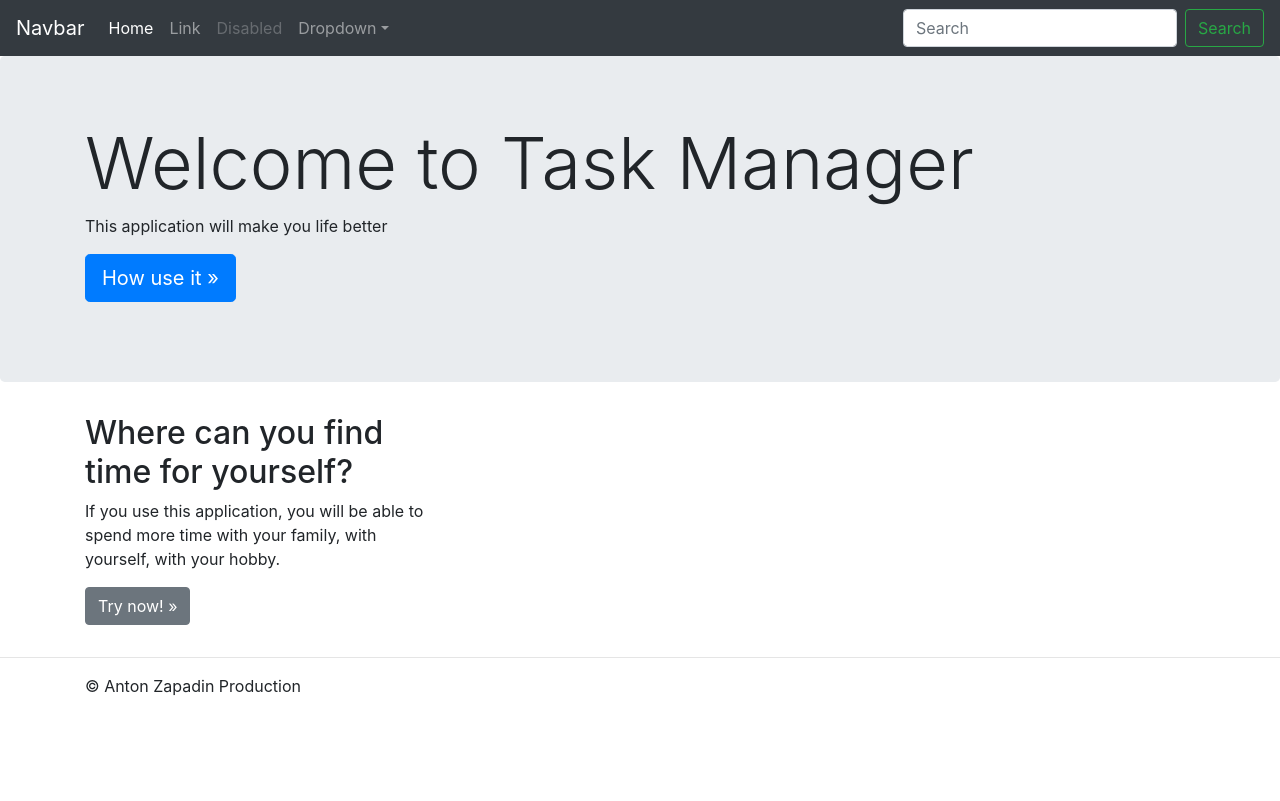
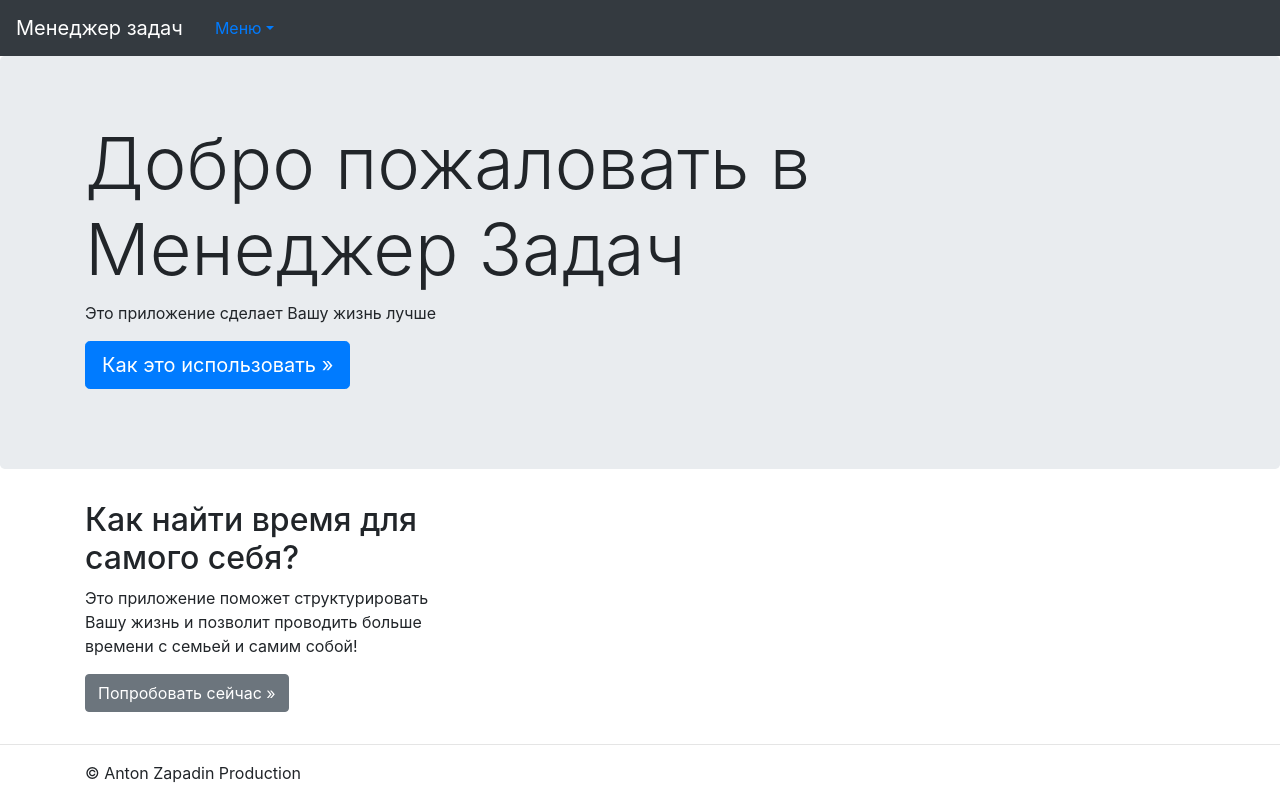
Before and after one commit to sicrit1/Task-Manager, a Django app: page / in a window 1280 px wide. Before the commit the page ends 696 px from the top, so only its background shows below. Run offline with Django 4.2, Linux system fonts and the light colour scheme; some libraries are stand-ins or nearby versions.

Commit message:
second step

```diff
--- a/task_manager/urls.py
+++ b/task_manager/urls.py
@@ -3,5 +3,4 @@ from . import views
 
 urlpatterns = [
         path('', views.IndexView.as_view()),
-        path('love/', views.LoveIt.as_view()),
 ]
--- a/task_manager/views.py
+++ b/task_manager/views.py
@@ -6,10 +6,3 @@ class IndexView(View):
 
     def get(self, request, *args, **kwargs):
         return render(request, 'index.html')
-
-class LoveIt(View):
-
-    def get(self, request, *args, **kwargs):
-        response = HttpResponse()
-        response.write("<p><strong><BLOCKQUOTE><font size='20' color= 'FF0000'>Солнышко, я тебя люблю!!</BLOCKQUOTE></strong></p>")
-        return response
--- a/templates/index.html
+++ b/templates/index.html
@@ -1,3 +1,5 @@
+{% load i18n %}
+
 <!doctype html>
 <html lang="en">
 <head>
@@ -6,7 +8,7 @@
   <meta name="description" content="">
   <meta name="author" content="Mark Otto, Jacob Thornton, and Bootstrap contributors">
   <meta name="generator" content="Jekyll v4.1.1">
-  <title>Task Manager</title>
+  <title>{% trans "Менеджер задач" %}</title>
 
   <link rel="canonical" href="https://getbootstrap.com/docs/4.5/examples/jumbotron/">
 
@@ -34,63 +36,39 @@
 </head>
 <body>
 <nav class="navbar navbar-expand-md navbar-dark fixed-top bg-dark">
-  <a class="navbar-brand" href="#">Navbar</a>
-  <button class="navbar-toggler" type="button" data-toggle="collapse" data-target="#navbarsExampleDefault" aria-controls="navbarsExampleDefault" aria-expanded="false" aria-label="Toggle navigation">
-    <span class="navbar-toggler-icon"></span>
-  </button>
-
+  <a class="navbar-brand" href="/">{% trans "Менеджер задач" %}</a>
   <div class="collapse navbar-collapse" id="navbarsExampleDefault">
-    <ul class="navbar-nav mr-auto">
-      <li class="nav-item active">
-        <a class="nav-link" href="/">Home <span class="sr-only">(current)</span></a>
-      </li>
-      <li class="nav-item">
-        <a class="nav-link" href="#">Link</a>
-      </li>
-      <li class="nav-item">
-        <a class="nav-link disabled" href="#" tabindex="-1" aria-disabled="true">Disabled</a>
-      </li>
-      <li class="nav-item dropdown">
-        <a class="nav-link dropdown-toggle" href="#" id="dropdown01" data-toggle="dropdown" aria-haspopup="true" aria-expanded="false">Dropdown</a>
-        <div class="dropdown-menu" aria-labelledby="dropdown01">
-          <a class="dropdown-item" href="#">Action</a>
-          <a class="dropdown-item" href="#">Another action</a>
-          <a class="dropdown-item" href="#">Something else here</a>
-        </div>
-      </li>
-    </ul>
-    <form class="form-inline my-2 my-lg-0">
-      <input class="form-control mr-sm-2" type="text" placeholder="Search" aria-label="Search">
-      <button class="btn btn-outline-success my-2 my-sm-0" type="submit">Search</button>
-    </form>
+    <a class="nav-link dropdown-toggle" href="#" id="dropdown01" data-toggle="dropdown" aria-haspopup="true" aria-expanded="false">{% trans "Меню" %}</a>
+    <div class="dropdown-menu" aria-labelledby="dropdown01">
+      <a class="dropdown-item" href="#">{% trans "Регистрация" %}</a>
+      <a class="dropdown-item" href="#">{% trans "Вход" %}</a>
+    </div>
   </div>
 </nav>
 
 <main role="main">
 
-  <!-- Main jumbotron for a primary marketing message or call to action -->
   <div class="jumbotron">
     <div class="container">
-      <h1 class="display-3">Welcome to Task Manager</h1>
-      <p>This application will make you life better</p>
-      <p><a class="btn btn-primary btn-lg" href="love/" role="button">How use it &raquo;</a></p>
+      <h1 class="display-3">{% trans "Добро пожаловать в Менеджер Задач" %}</h1>
+      <p>{% trans "Это приложение сделает Вашу жизнь лучше" %}</p>
+      <p><a class="btn btn-primary btn-lg" href="#" role="button">{% trans "Как это использовать" %} &raquo;</a></p>
     </div>
   </div>
 
   <div class="container">
-    <!-- Example row of columns -->
     <div class="row">
       <div class="col-md-4">
-        <h2>Where can you find time for yourself?</h2>
-        <p>If you use this application, you will be able to spend more time with your family, with yourself, with your hobby.</p>
-        <p><a class="btn btn-secondary" href="love/" role="button">Try now! &raquo;</a></p>
+        <h2>{% trans "Как найти время для самого себя?" %}</h2>
+        <p>{% trans "Это приложение поможет структурировать Вашу жизнь и позволит проводить больше времени с семьей и самим собой!" %}</p>
+        <p><a class="btn btn-secondary" href="#" role="button">{% trans "Попробовать сейчас" %} &raquo;</a></p>
       </div>
     </div>
   </div>
 
     <hr>
 
-  </div> <!-- /container -->
+  </div>
 
 </main>
 
```
Also changed, not shown: project/settings.py (+21 -3 lines), locale/en/LC_MESSAGES/django.po (added), 1 other file.
